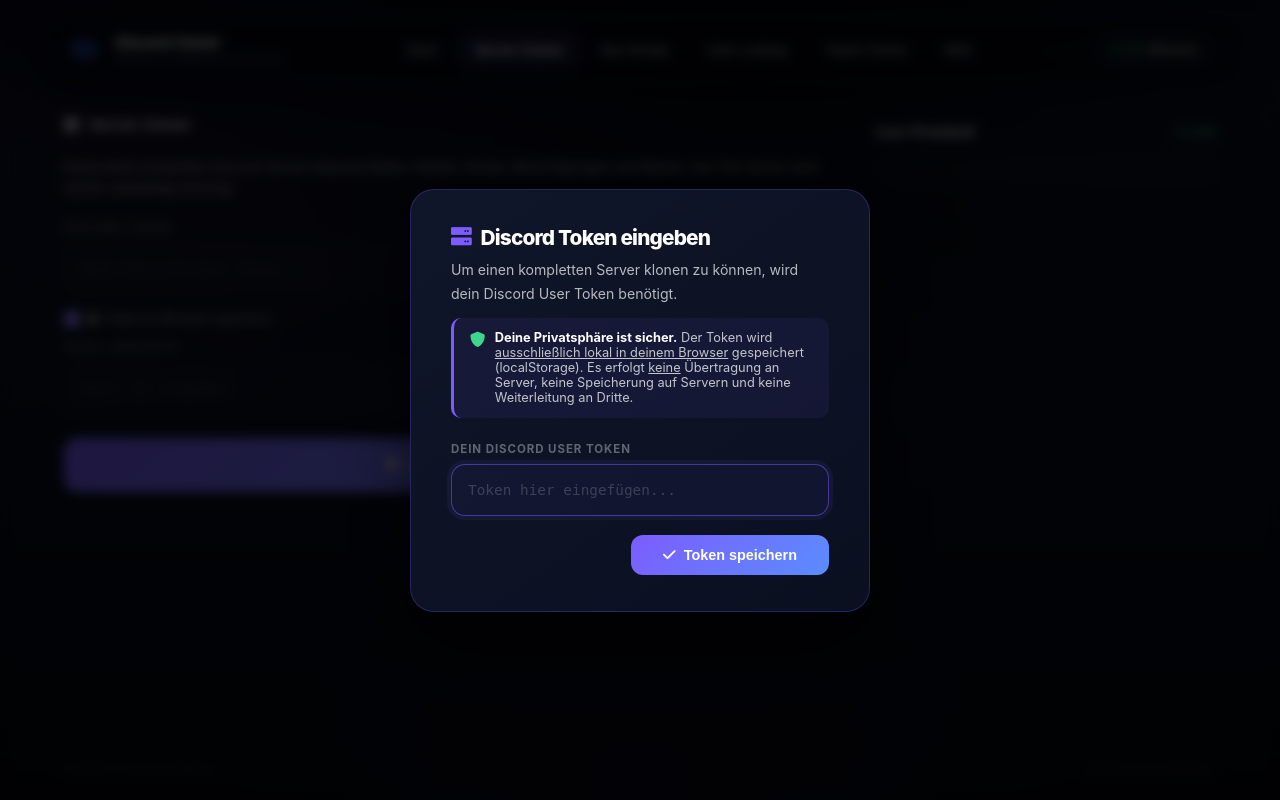
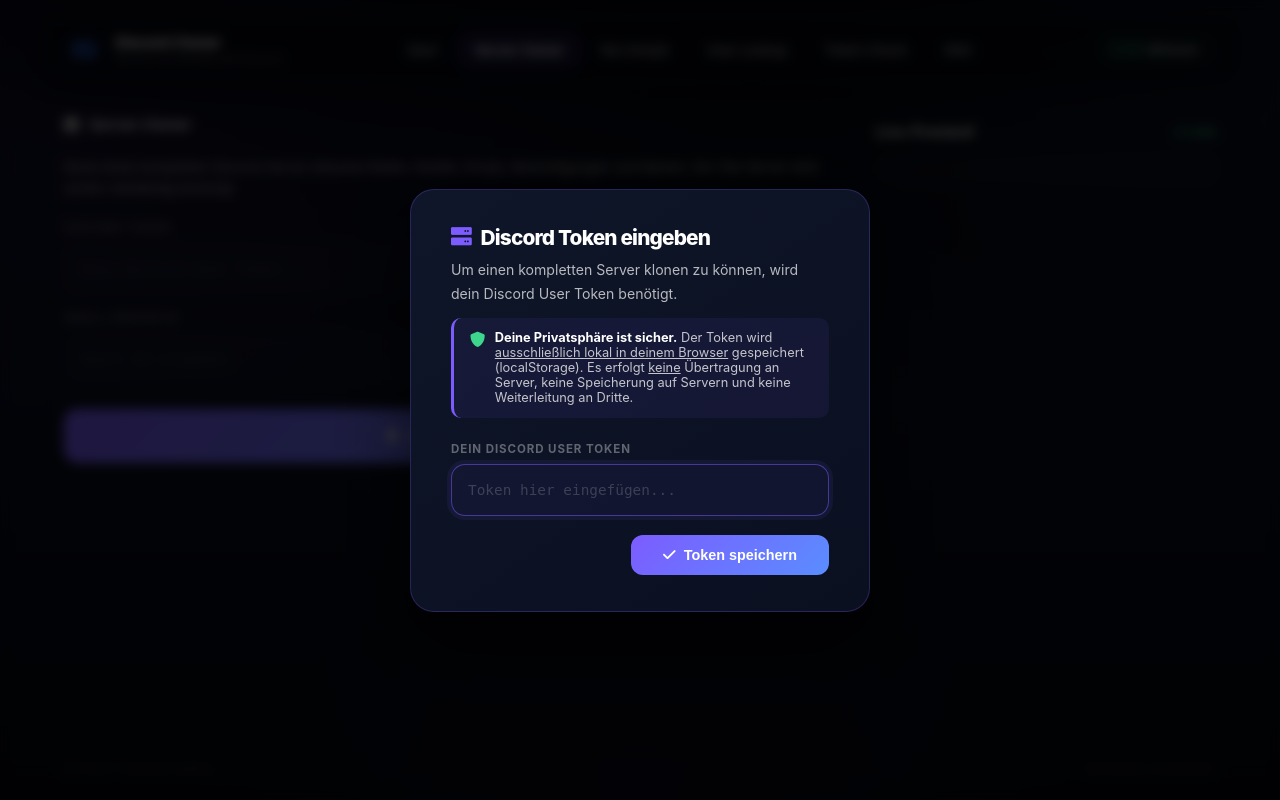
Before and after one commit to it-btk/DiscordClone, a PHP site: page /clone/server/ in a window 1280 px wide. Run offline with PHP 8.4, Linux system fonts and the light colour scheme.

Commit message:
Initial upload

```diff
--- a/clone/server/index.php
+++ b/clone/server/index.php
@@ -137,26 +137,6 @@ if (file_exists($counterFile)) {
       transform: none;
     }
 
-    /* save token toggle */
-    .save-token-toggle {
-      display: flex;
-      align-items: center;
-      gap: 0.45rem;
-      margin-top: 0.25rem;
-      font-size: 0.78rem;
-      color: var(--text-soft);
-      cursor: pointer;
-      user-select: none;
-    }
-    .save-token-toggle input[type="checkbox"] {
-      accent-color: var(--primary);
-      width: 16px;
-      height: 16px;
-      cursor: pointer;
-    }
-    .save-token-toggle:hover {
-      color: #fff;
-    }
     .token-status {
       font-size: 0.72rem;
       color: var(--success);
@@ -251,10 +231,6 @@ if (file_exists($counterFile)) {
           <input type="password" name="token" id="token" placeholder="Dein Discord User Token..." required>
         </div>
 
-        <label class="save-token-toggle">
-          <input type="checkbox" id="save-token" checked>
-          <i class="fas fa-save"></i> Token im Browser speichern
-        </label>
         <div class="token-status" id="token-status">
           <i class="fas fa-check-circle"></i>
           <span>Token aus lokalem Speicher geladen</span>
@@ -310,7 +286,7 @@ if (file_exists($counterFile)) {
   <span>Alle Rechte vorbehalten.</span>
 </footer>
 
-<script src="../script.js"></script>
+<script src="../../script.js"></script>
 <script>
 (function () {
   const STORAGE_KEY = 'discord_cloner_token';
@@ -325,7 +301,6 @@ if (file_exists($counterFile)) {
   const cloneCountEl = document.getElementById('clone-count');
 
   const tokenInput = document.getElementById('token');
-  const saveCheckbox = document.getElementById('save-token');
   const tokenStatus = document.getElementById('token-status');
 
   // Popup elements
@@ -341,7 +316,6 @@ if (file_exists($counterFile)) {
     setTimeout(() => popupInput.focus(), 350);
   } else {
     tokenInput.value = savedToken;
-    saveCheckbox.checked = true;
     tokenStatus.classList.add('visible');
   }
 
@@ -358,7 +332,6 @@ if (file_exists($counterFile)) {
     localStorage.setItem(STORAGE_KEY, token);
 
     tokenInput.value = token;
-    saveCheckbox.checked = true;
     tokenStatus.classList.add('visible');
 
     popupOverlay.classList.add('hidden');
@@ -372,27 +345,12 @@ if (file_exists($counterFile)) {
   });
 
   // ---- localStorage token handling ----
-
-  saveCheckbox.addEventListener('change', function () {
-    if (this.checked) {
-      const token = tokenInput.value.trim();
-      if (token) {
-        localStorage.setItem(STORAGE_KEY, token);
-        tokenStatus.querySelector('span').textContent = 'Token gespeichert';
-        tokenStatus.classList.add('visible');
-        setTimeout(() => tokenStatus.classList.remove('visible'), 2500);
-      } else {
-        this.checked = false;
-      }
+  tokenInput.addEventListener('input', function () {
+    if (this.value.trim()) {
+      localStorage.setItem(STORAGE_KEY, this.value.trim());
     } else {
       localStorage.removeItem(STORAGE_KEY);
       tokenStatus.classList.remove('visible');
-    }
-  });
-
-  tokenInput.addEventListener('input', function () {
-    if (saveCheckbox.checked && this.value.trim()) {
-      localStorage.setItem(STORAGE_KEY, this.value.trim());
     }
   });
 
@@ -410,9 +368,7 @@ if (file_exists($counterFile)) {
       return;
     }
 
-    if (saveCheckbox.checked) {
-      localStorage.setItem(STORAGE_KEY, token);
-    }
+    localStorage.setItem(STORAGE_KEY, token);
 
     if (typeof Cloner !== 'undefined') {
       const cloner = new Cloner(token);
```
Also changed, not shown: clone/emoji/index.php (+7 -59 lines).
